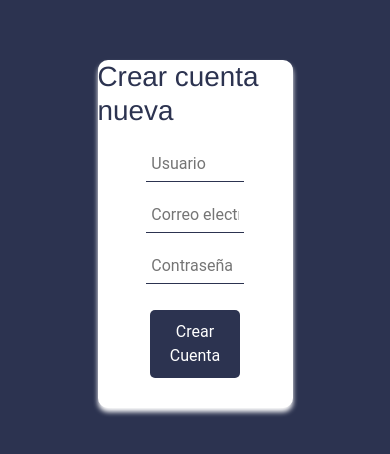
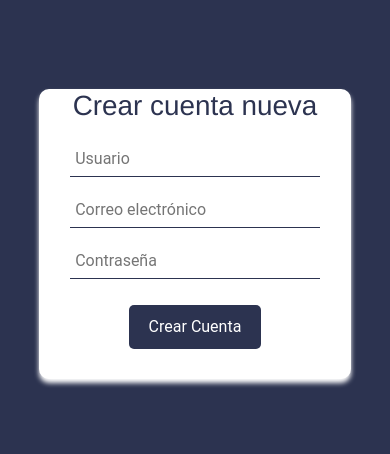
Before and after one commit to AaronE0811/finanzas, a website: page app/pages/crearCuenta.html in a window 390 px wide. Shown: the part 188-642 px from the top of the page. Drawn offline with Linux system fonts and the light colour scheme.

Commit message:
Update crearCuenta.css

```diff
--- a/app/public/css/crearCuenta.css
+++ b/app/public/css/crearCuenta.css
@@ -88,3 +88,12 @@ form input:focus{
     border-radius: 5px;
     cursor: pointer;
 }
+
+@media (max-width: 768px) {
+    main {
+        width: 80%;
+    }
+    form {
+        width: 80%;
+    }
+}
```
